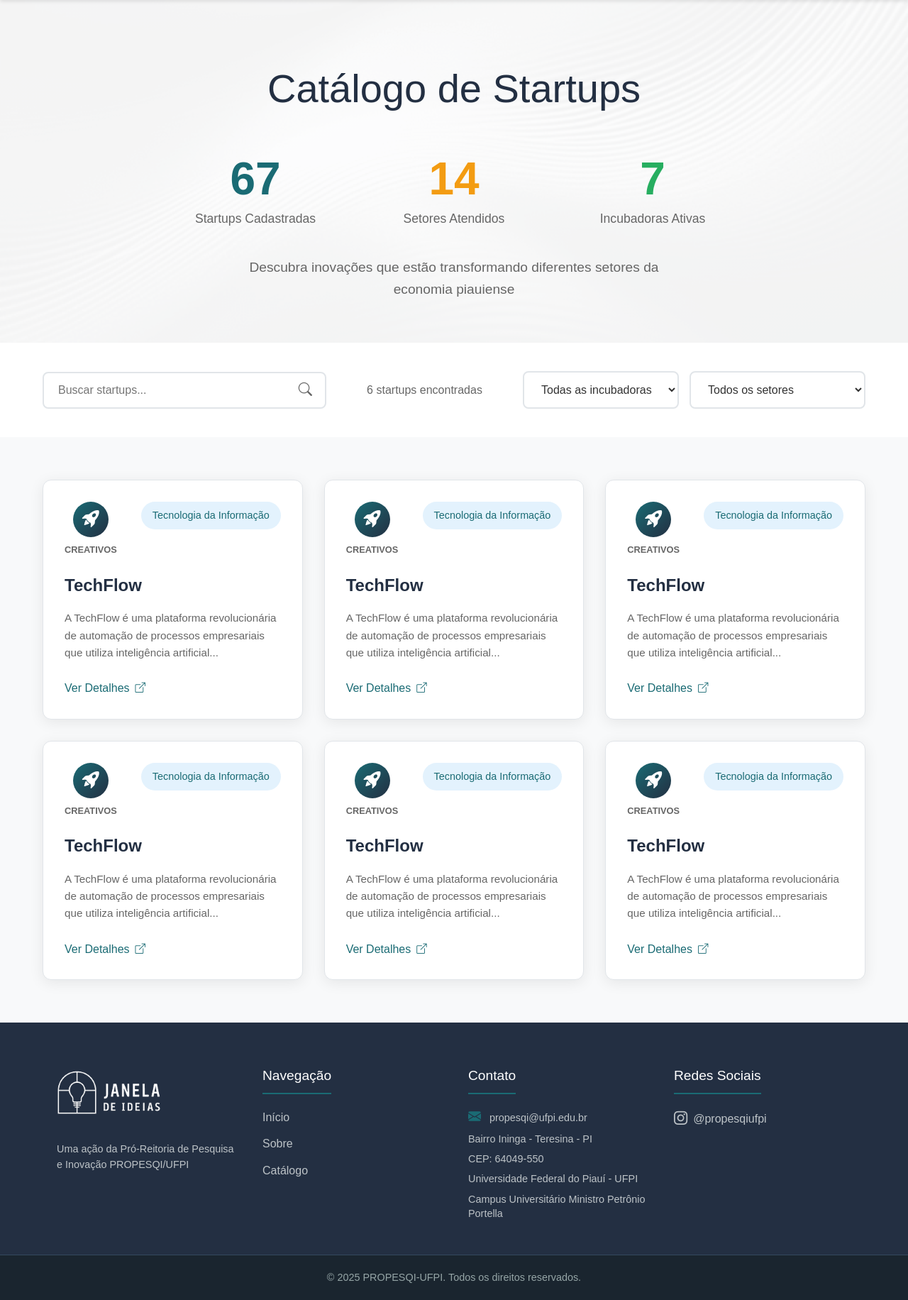
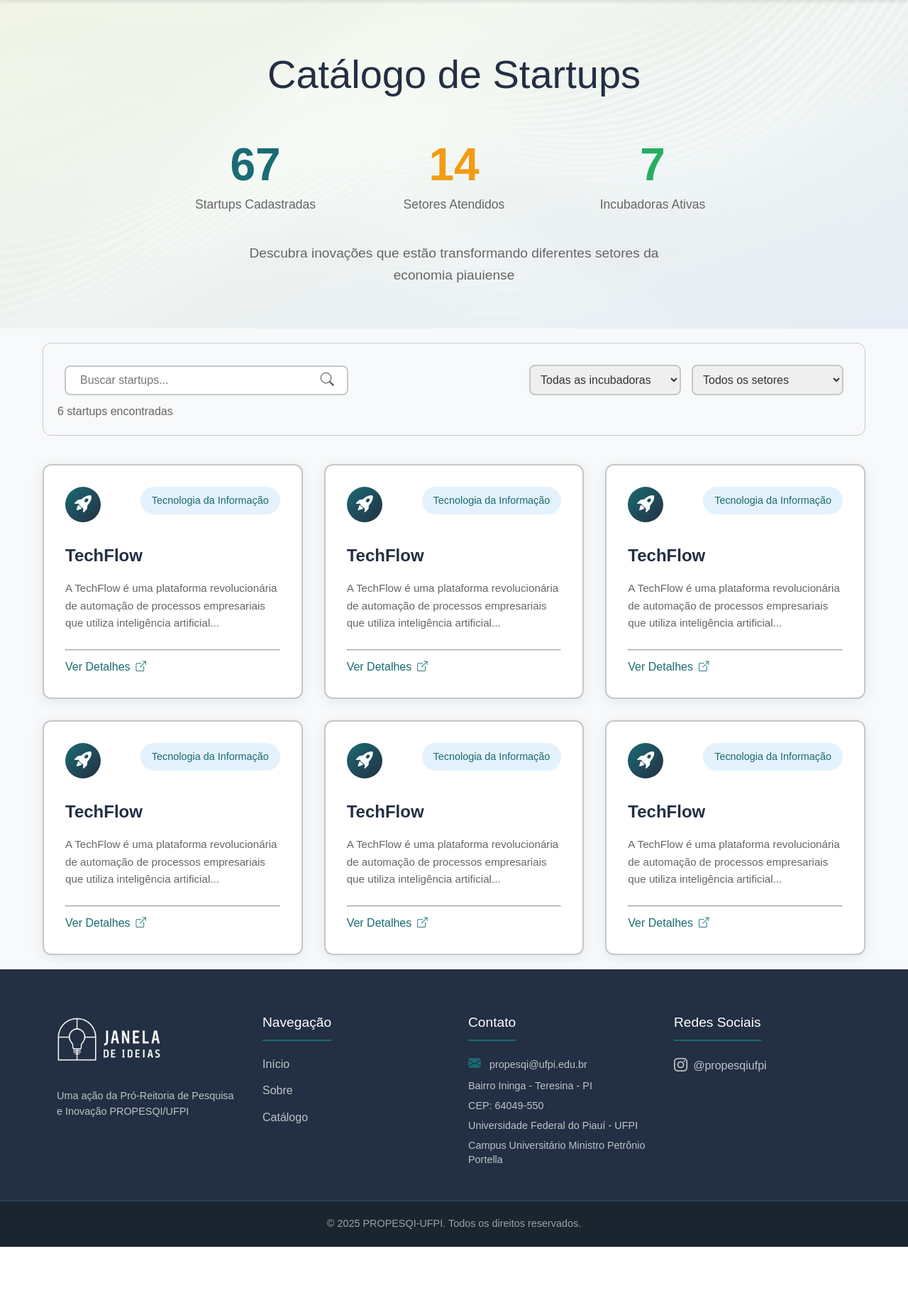
Before and after one commit to crislymss/Janela_Ideias, a Python web app: template templates/catalogo.html in a window 1280 px wide. Shown: the part 83-1915 px from the top of the page at 71% size. After the commit the page ends 1840 px from the top, so only its background shows below. Run offline with Jinja, Linux system fonts and the light colour scheme; the template is opened without the code that fills it, so the values that code supplies are empty; some web fonts are replaced.

Commit message:
feat(catalogo): Adiciona animação de contagem e ajusta filtros
- Implementa uma animação para o carregamento dos números totais (startups, incubadoras e setores), melhorando o feedback visual da página.
- Realiza um ajuste fino no tamanho dos filtros para otimizar a usabilidade e a visualização em diferentes resoluções de tela.

Arquivos Modificados:

static/css/catalogo.css
static/js/catalogo.js
templates/catalogo.html

```diff
--- a/static/css/catalogo.css
+++ b/static/css/catalogo.css
@@ -19,13 +19,12 @@ body {
 
 /* Hero Section */
 .hero-catalogo {
-    background-image: url('../images/texture2.png'), linear-gradient(to bottom right, #f8f9fa, #e9ecef);
     background-size: cover;
     background-repeat: no-repeat;
     background-position: center;
     position: relative;
     color: #333;
-    padding: 80px 0 60px;
+    padding: 60px 0 60px;
     text-align: center;
 }
 
@@ -103,16 +102,25 @@ body {
 
 /* Filtros Section */
 .filtros-section {
-    background-color: white;
-    padding: 40px 0;
+    padding: 20px 0;
     box-shadow: 0 2px 10px rgba(0,0,0,0.1);
 }
 
 .filtros-container {
-    display: flex;
-    align-items: center;
     gap: 30px;
     justify-content: space-between;
+    align-items: center;
+    border: #c4c8cb 1px solid;
+    padding: 20px;
+    border-radius: 12px;
+}
+
+.filtros-flex {
+    display: flex;
+    justify-content: space-between;
+    align-items: center;
+    flex-wrap: wrap;
+    padding: 10px;
 }
 
 .search-box {
@@ -123,8 +131,8 @@ body {
 
 .search-input {
     width: 100%;
-    padding: 15px 50px 15px 20px;
-    border: 2px solid #e1e5e9;
+    padding: 10px 10px 10px 20px;
+    border: 2px solid #c4c8cb;
     border-radius: 8px;
     font-size: 1rem;
     transition: border-color 0.3s ease;
@@ -156,15 +164,15 @@ body {
 }
 
 .filtro-select {
-    padding: 15px 20px;
-    border: 2px solid #e1e5e9;
+    width: 100%;
+    padding: 10px 10px;
+    border: 2px solid #c4c8cb;
     border-radius: 8px;
-    background-color: white;
     font-size: 1rem;
     color: #333;
     cursor: pointer;
     transition: border-color 0.3s ease;
-    min-width: 160px;
+    min-width: 100px;
 }
 
 .filtro-select:focus {
@@ -174,7 +182,7 @@ body {
 
 /* Startups Grid */
 .startups-grid-section {
-    padding: 60px 0;
+    padding: 20px 0;
     background-color: #f8f9fa;
 }
 
@@ -190,7 +198,7 @@ body {
     padding: 30px;
     box-shadow: 0 4px 20px rgba(0,0,0,0.08);
     transition: transform 0.3s ease, box-shadow 0.3s ease;
-    border: 1px solid #e1e5e9;
+    border: 2px solid #c4c8cb;
 }
 
 .startup-card:hover {
@@ -254,7 +262,7 @@ body {
 
 .startup-descricao {
     color: #666;
-    line-height: 1.6;
+
     margin-bottom: 25px;
     font-size: 0.95rem;
 }
@@ -267,6 +275,7 @@ body {
     align-items: center;
     gap: 8px;
     transition: color 0.3s ease;
+    margin-top: 10px;
 }
 
 .ver-detalhes:hover {
--- a/templates/catalogo.html
+++ b/templates/catalogo.html
@@ -17,7 +17,7 @@
 
     <link rel="icon" href="../static/images/janela.png" type="image/png">
 
-    <title>Catálogo de Startups - Janela de Ideias</title>
+    <title>Catálogo de Startups</title>
 </head>
 
 <body class="catalogo-page">
@@ -34,7 +34,7 @@
 
     <main class="catalogo-main">
         <!-- Hero Section -->
-        <section class="hero-catalogo">
+        <section class="hero-catalogo" style=" background-image: url('../static/images/texture2.png'), linear-gradient(to bottom right, #dcfa7cff, #6fb5fbff);">
             <div class="container">
                 <h1 class="titulo-principal">Catálogo de Startups</h1>
 
@@ -61,13 +61,10 @@
         <section class="filtros-section">
             <div class="container">
                 <div class="filtros-container">
+                    <div class="filtros-flex">
                         <div class="search-box">
                             <input type="text" placeholder="Buscar startups..." class="search-input">
                             <i class="bi bi-search"></i>
-                    </div>
-
-                    <div class="resultado-busca">
-                        <span>6 startups encontradas</span>
                         </div>
 
                         <div class="filtros">
@@ -85,6 +82,11 @@
                             </select>
                         </div>
                     </div>
+
+                    <div class="resultado-busca">
+                        <span>6 startups encontradas</span>
+                    </div>
+                </div>
             </div>
         </section>
 
@@ -99,7 +101,7 @@
                                 <div class="icon-bg">
                                     <i class="bi bi-rocket-takeoff-fill"></i>
                                 </div>
-                                <span class="incubadora">CREATIVOS</span>
+
                             </div>
                             <span class="setor-tag">Tecnologia da Informação</span>
                         </div>
@@ -109,7 +111,7 @@
                         <p class="startup-descricao">
                             A TechFlow é uma plataforma revolucionária de automação de processos empresariais que utiliza inteligência artificial...
                         </p>
-
+                        <hr>
                         <a href="#" class="ver-detalhes">
                             Ver Detalhes <i class="bi bi-box-arrow-up-right"></i>
                         </a>
@@ -122,7 +124,7 @@
                                 <div class="icon-bg">
                                     <i class="bi bi-rocket-takeoff-fill"></i>
                                 </div>
-                                <span class="incubadora">CREATIVOS</span>
+
                             </div>
                             <span class="setor-tag">Tecnologia da Informação</span>
                         </div>
@@ -132,7 +134,7 @@
                         <p class="startup-descricao">
                             A TechFlow é uma plataforma revolucionária de automação de processos empresariais que utiliza inteligência artificial...
                         </p>
-
+                        <hr>
                         <a href="#" class="ver-detalhes">
                             Ver Detalhes <i class="bi bi-box-arrow-up-right"></i>
                         </a>
@@ -145,7 +147,7 @@
                                 <div class="icon-bg">
                                     <i class="bi bi-rocket-takeoff-fill"></i>
                                 </div>
-                                <span class="incubadora">CREATIVOS</span>
+
                             </div>
                             <span class="setor-tag">Tecnologia da Informação</span>
                         </div>
@@ -155,7 +157,7 @@
                         <p class="startup-descricao">
                             A TechFlow é uma plataforma revolucionária de automação de processos empresariais que utiliza inteligência artificial...
                         </p>
-
+                        <hr>
                         <a href="#" class="ver-detalhes">
                             Ver Detalhes <i class="bi bi-box-arrow-up-right"></i>
                         </a>
@@ -168,7 +170,7 @@
                                 <div class="icon-bg">
                                     <i class="bi bi-rocket-takeoff-fill"></i>
                                 </div>
-                                <span class="incubadora">CREATIVOS</span>
+
                             </div>
                             <span class="setor-tag">Tecnologia da Informação</span>
                         </div>
@@ -178,7 +180,7 @@
                         <p class="startup-descricao">
                             A TechFlow é uma plataforma revolucionária de automação de processos empresariais que utiliza inteligência artificial...
                         </p>
-
+                        <hr>
                         <a href="#" class="ver-detalhes">
                             Ver Detalhes <i class="bi bi-box-arrow-up-right"></i>
                         </a>
@@ -191,7 +193,7 @@
                                 <div class="icon-bg">
                                     <i class="bi bi-rocket-takeoff-fill"></i>
                                 </div>
-                                <span class="incubadora">CREATIVOS</span>
+
                             </div>
                             <span class="setor-tag">Tecnologia da Informação</span>
                         </div>
@@ -201,7 +203,7 @@
                         <p class="startup-descricao">
                             A TechFlow é uma plataforma revolucionária de automação de processos empresariais que utiliza inteligência artificial...
                         </p>
-
+                        <hr>
                         <a href="#" class="ver-detalhes">
                             Ver Detalhes <i class="bi bi-box-arrow-up-right"></i>
                         </a>
@@ -214,7 +216,7 @@
                                 <div class="icon-bg">
                                     <i class="bi bi-rocket-takeoff-fill"></i>
                                 </div>
-                                <span class="incubadora">CREATIVOS</span>
+
                             </div>
                             <span class="setor-tag">Tecnologia da Informação</span>
                         </div>
@@ -224,7 +226,7 @@
                         <p class="startup-descricao">
                             A TechFlow é uma plataforma revolucionária de automação de processos empresariais que utiliza inteligência artificial...
                         </p>
-
+                        <hr>
                         <a href="#" class="ver-detalhes">
                             Ver Detalhes <i class="bi bi-box-arrow-up-right"></i>
                         </a>
```
Also changed, not shown: static/js/catalogo.js (+34 -0 lines). Lines whose indentation alone changed are shown as unchanged.
